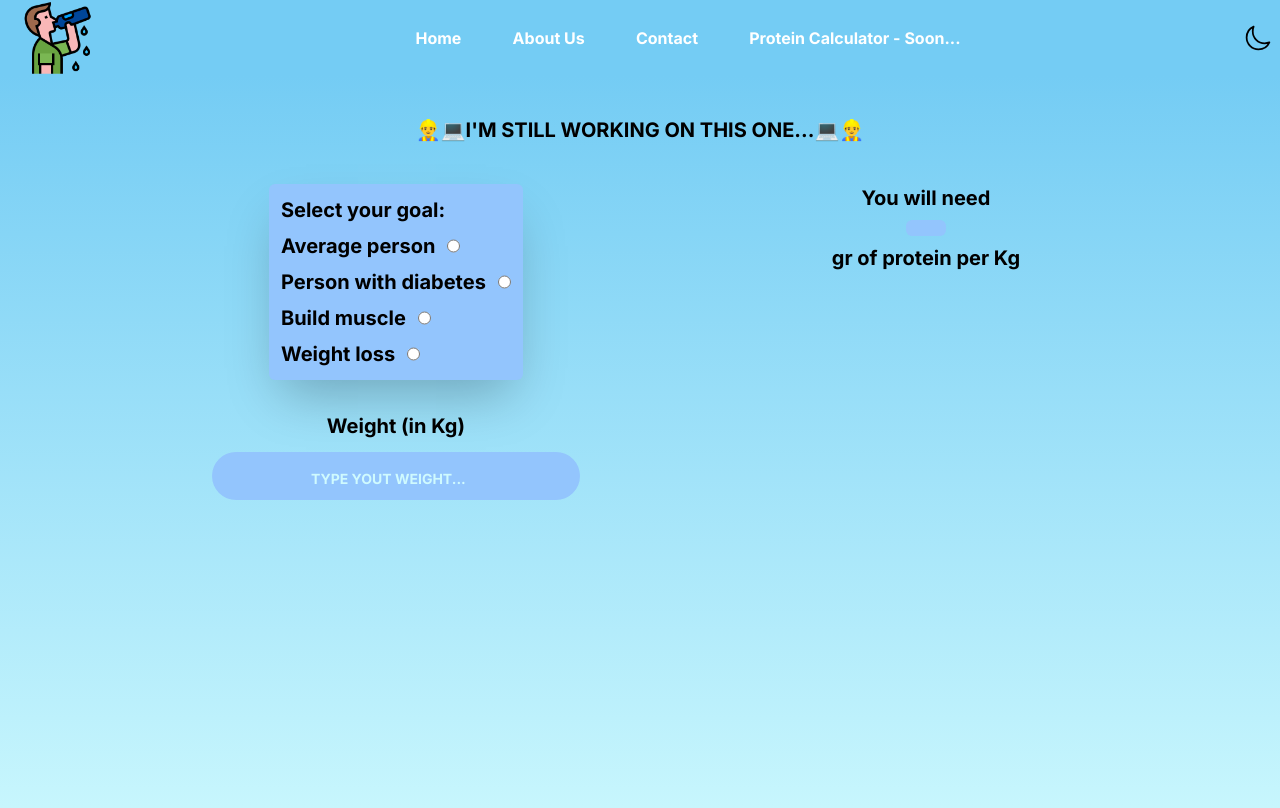
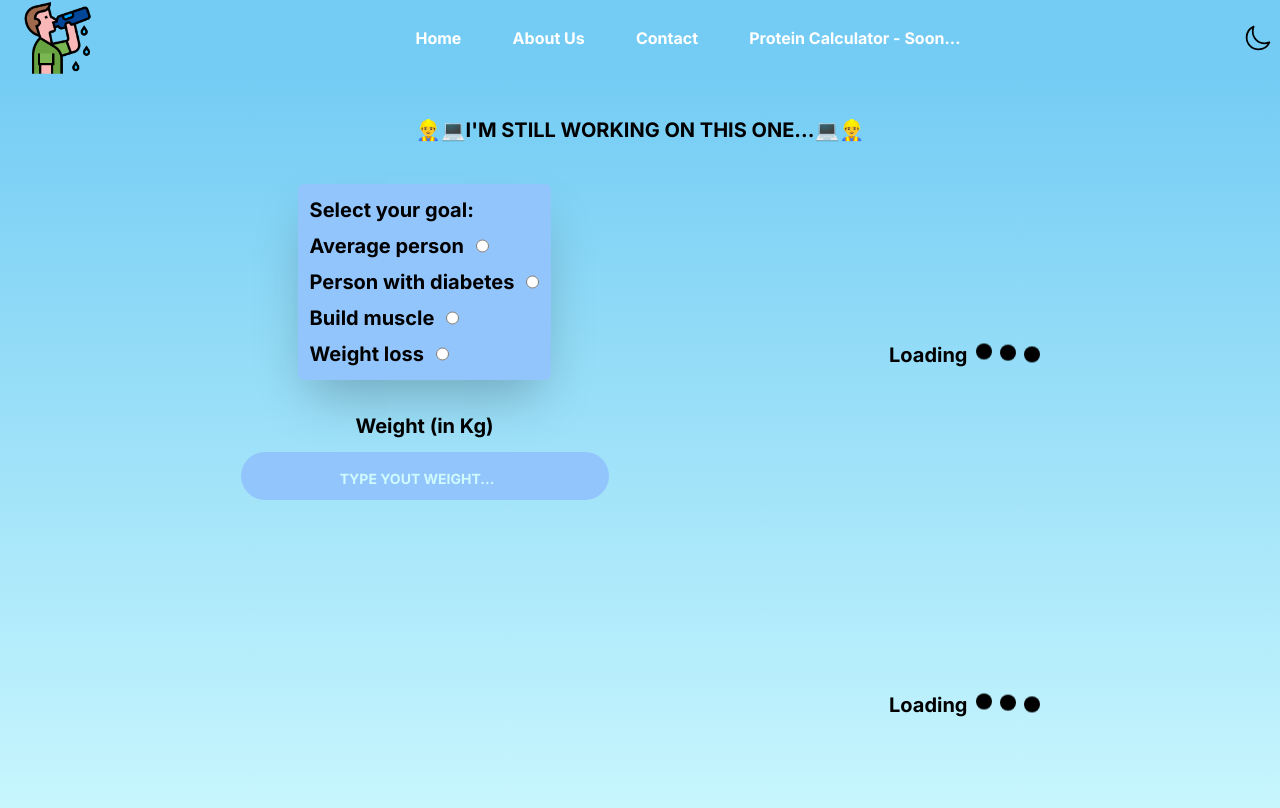
Before and after one commit to lucasbailo/water-calculator-react-tailwind, a React (Vite) app: page /protein-cal in a window 1280 px wide. Shown: the top 808 px of the page. Built offline with nearby package versions, Linux system fonts and the light colour scheme.

Commit message:
adding loading

```diff
--- a/src/components/proteinCalc/index.jsx
+++ b/src/components/proteinCalc/index.jsx
@@ -8,7 +8,6 @@ export default function Protein() {
     // const {username, useremail} = state;
 
     const [dataGoal,setDataGoal]  = useState("");
-    console.log("Fora: " + dataGoal)
     const dataWeight = useRef(0);
     const [result, setResult] = useState(0)
     const [grProtein, setGrProtein] = useState(0)
@@ -100,9 +99,14 @@ export default function Protein() {
                         </div>
                     </form>
                 </div>
-                <div className='div-box'>
-                    { dataGoal.current === "" || dataGoal.current === 0 ?
-                        <div> </div>
+                <div className='div-box h-full'>
+                    { dataGoal == "" || dataGoal.current === 0 ?
+                        <div class='flex space-x-2 justify-center items-center dark:invert h-1/2'>
+                            <span>Loading</span>
+                            <div class='h-4 w-4 bg-black rounded-full animate-bounce [animation-delay:-0.3s]'></div>
+                            <div class='h-4 w-4 bg-black rounded-full animate-bounce [animation-delay:-0.15s]'></div>
+                            <div class='h-4 w-4 bg-black rounded-full animate-bounce'></div>
+                        </div>
                         :
                         <div className='display-box'>
                             <span>You will need </span>
@@ -110,10 +114,14 @@ export default function Protein() {
                             <span>gr of protein per Kg</span>
                         </div>
                     }
-                    <div></div>
                     {
                         dataWeight.current.value === "" || dataWeight.current === 0 || dataWeight.current.value == "" ?
-                        <div> </div>
+                        <div class='flex space-x-2 justify-center items-center dark:invert h-1/2'>
+                            <span>Loading</span>
+                            <div class='h-4 w-4 bg-black rounded-full animate-bounce [animation-delay:-0.3s]'></div>
+                            <div class='h-4 w-4 bg-black rounded-full animate-bounce [animation-delay:-0.15s]'></div>
+                            <div class='h-4 w-4 bg-black rounded-full animate-bounce'></div>
+                        </div>
                         :
                         <div className='display-box'>
                             <span>Or,</span>
```
